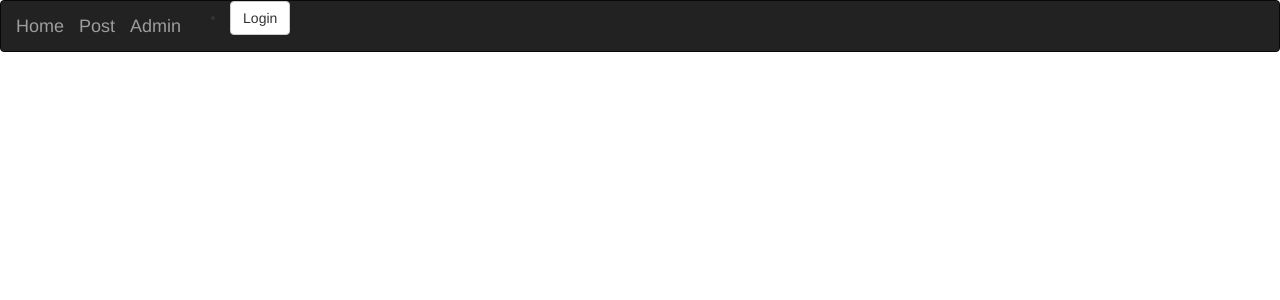
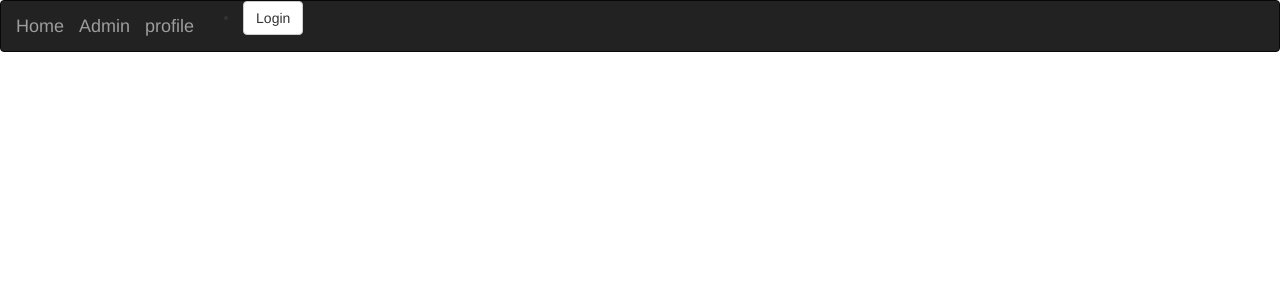
Before and after one commit to honorine1/instagram-project, a Django app: page / in a window 1280 px wide. Shown: the top 300 px of the page. Run offline with Django 3.2, Linux system fonts and the light colour scheme; some libraries are stand-ins or nearby versions.

Commit message:
profile is added in navbar.html is added

```diff
--- a/instagramapp/templates/navbar.html
+++ b/instagramapp/templates/navbar.html
@@ -11,8 +11,9 @@
   <div class="container-fluid">
     <div class="navbar-header">
       <a class="navbar-brand" href="{% url 'index' %}">Home</a>
-        <a class="navbar-brand" href="{% url 'index' %}">Post</a>
+        <!--  -->
       <a class="navbar-brand" href='/admin' >Admin</a>
+      <a class="navbar-brand" href='profile' user.id>profile</a>
 
     </div>
     <!-- adding a search form   -->
@@ -28,8 +29,15 @@
           </a>
     <ul class="dropdown-menu" role="menu">
       <li>
-            <a href="{%url 'index'%}">Home</a>
+
       </li>
+      <li>
+        <a href="{%url 'new_post' %}">Create  New Post</a>
+      </li>
+      <li>
+        <a href="{%url 'profile' user.id %}">Profile</a>
+      </li>
+
       <li>
         <a href="/accounts/password/change">Change Password</a>
       </li>
```
Also changed, not shown: other parts of instagramapp/templates/navbar.html (+5 -3 lines). Lines whose indentation alone changed are shown as unchanged.
